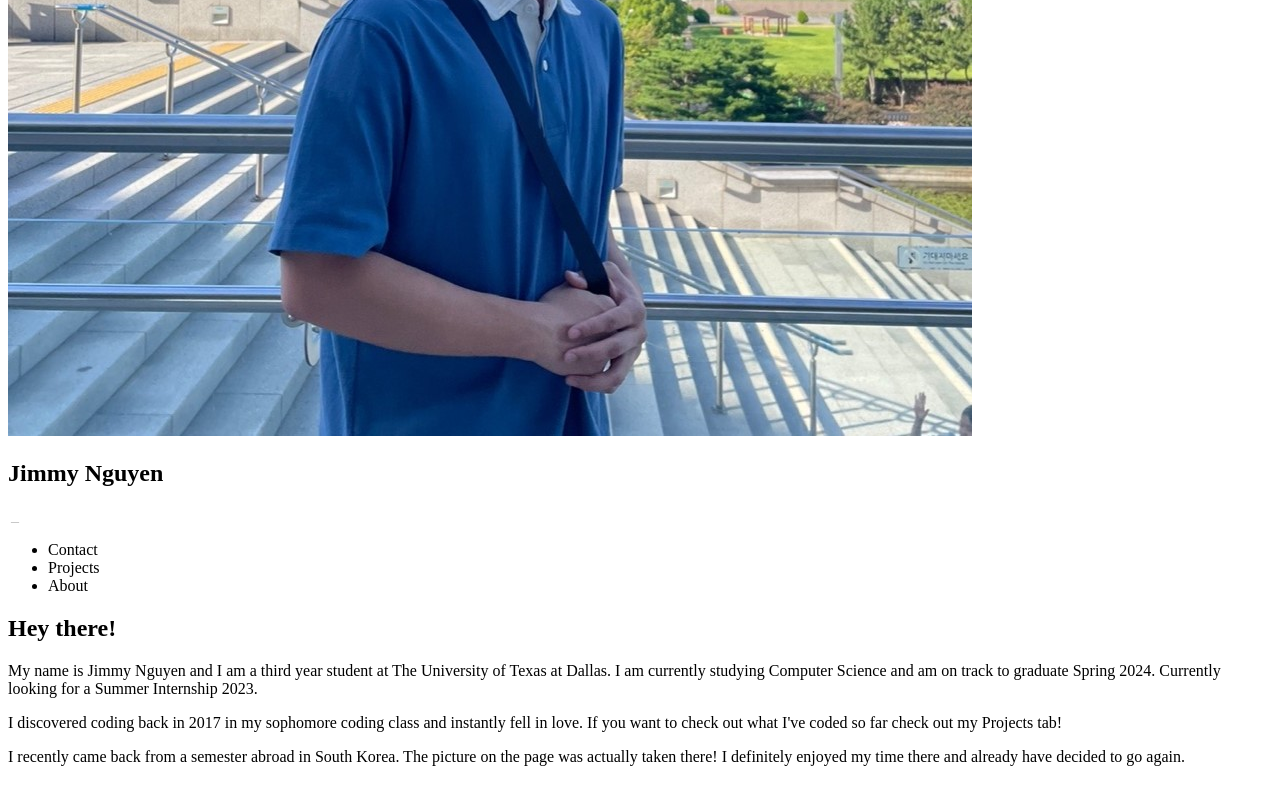
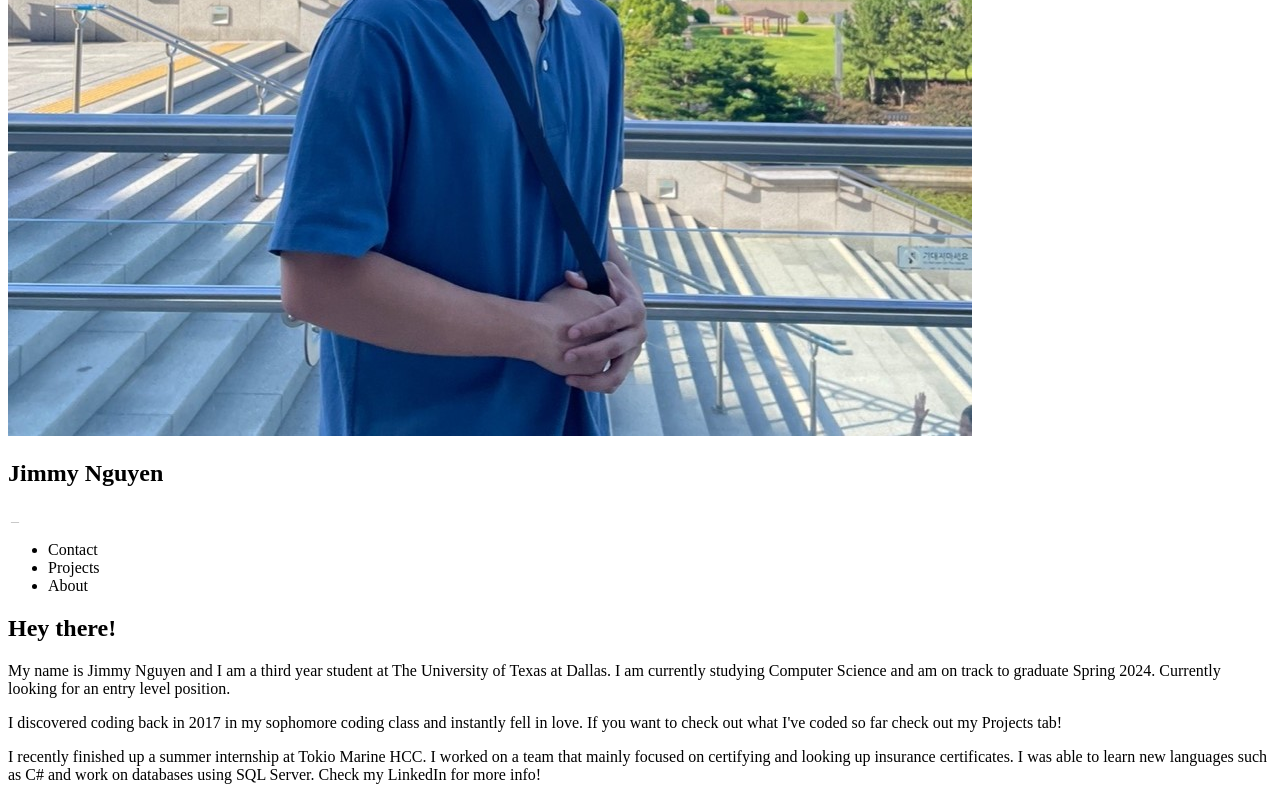
Before and after one commit to justjdnguyen/personal-website, a Next.js app in the folder react-website/: page / in a window 1280 px wide. Shown: the part 708-1508 px from the top of the page. Built offline with nearby package versions, Linux system fonts and the light colour scheme.

Commit message:
Update page.js

```diff
--- a/react-website/app/page.js
+++ b/react-website/app/page.js
@@ -62,7 +62,7 @@ function TypeWriter(props) {
       "",
       "Software Engineer",
       "CS Student at The University of Texas at Dallas",
-      "Looking for a Summer Internship 2023",
+      "Looking for an Entry Level position",
     ],
     typeSpeed: 100,
     deleteSpeed: 75,
@@ -227,7 +227,7 @@ function Slider() {
                   My name is Jimmy Nguyen and I am a third year student at The
                   University of Texas at Dallas. I am currently studying
                   Computer Science and am on track to graduate Spring 2024.
-                  Currently looking for a Summer Internship 2023.
+                  Currently looking for an entry level position.
                 </p>
                 <p className="text-xl pb-4 lg:text-3xl">
                   I discovered coding back in 2017 in my sophomore coding class
@@ -235,9 +235,10 @@ function Slider() {
                   coded so far check out my Projects tab!
                 </p>
                 <p className="text-xl lg:text-3xl">
-                  I recently came back from a semester abroad in South Korea.
-                  The picture on the page was actually taken there! I definitely
-                  enjoyed my time there and already have decided to go again.
+                  I recently finished up a summer internship at Tokio Marine HCC.
+                  I worked on a team that mainly focused on certifying and looking up
+                  insurance certificates. I was able to learn new languages such as C#
+                  and work on databases using SQL Server. Check my LinkedIn for more info!
                 </p>
               </motion.div>
             )}
```
